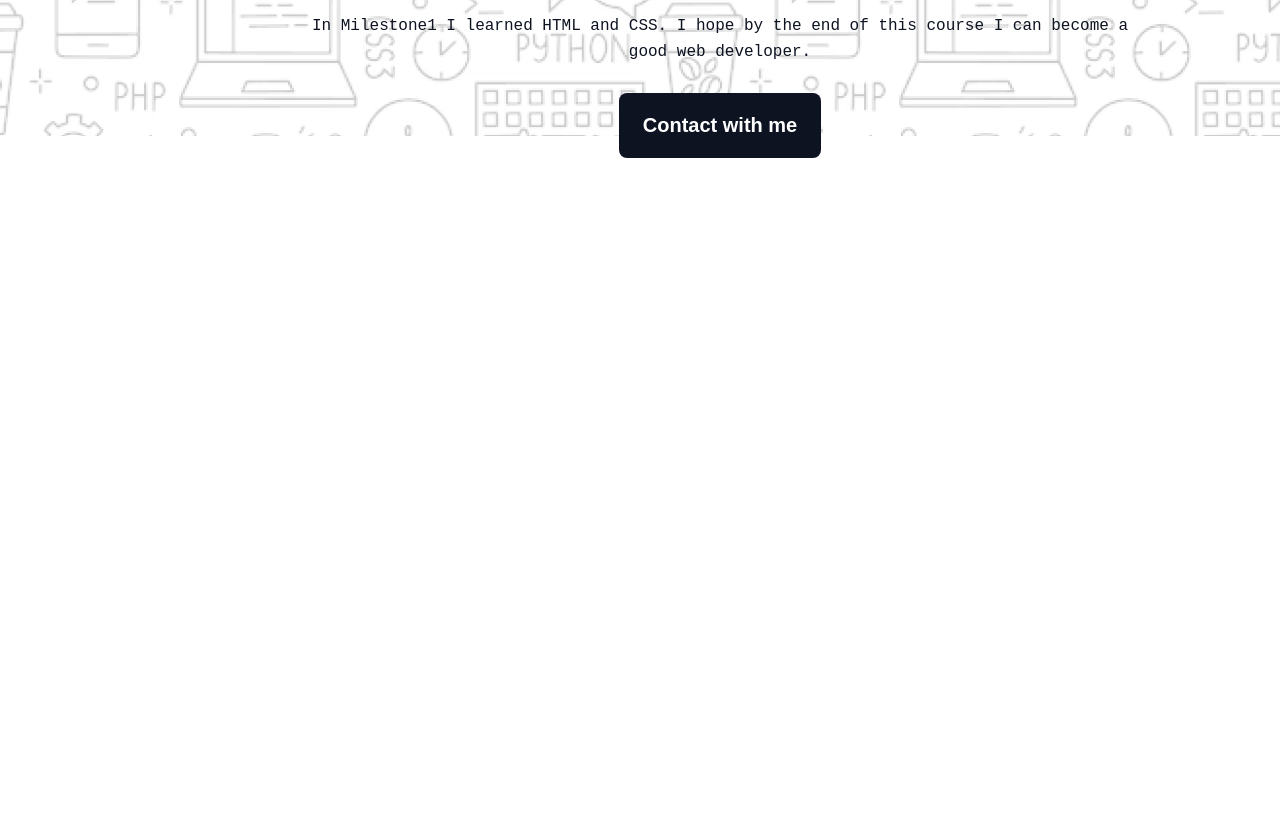
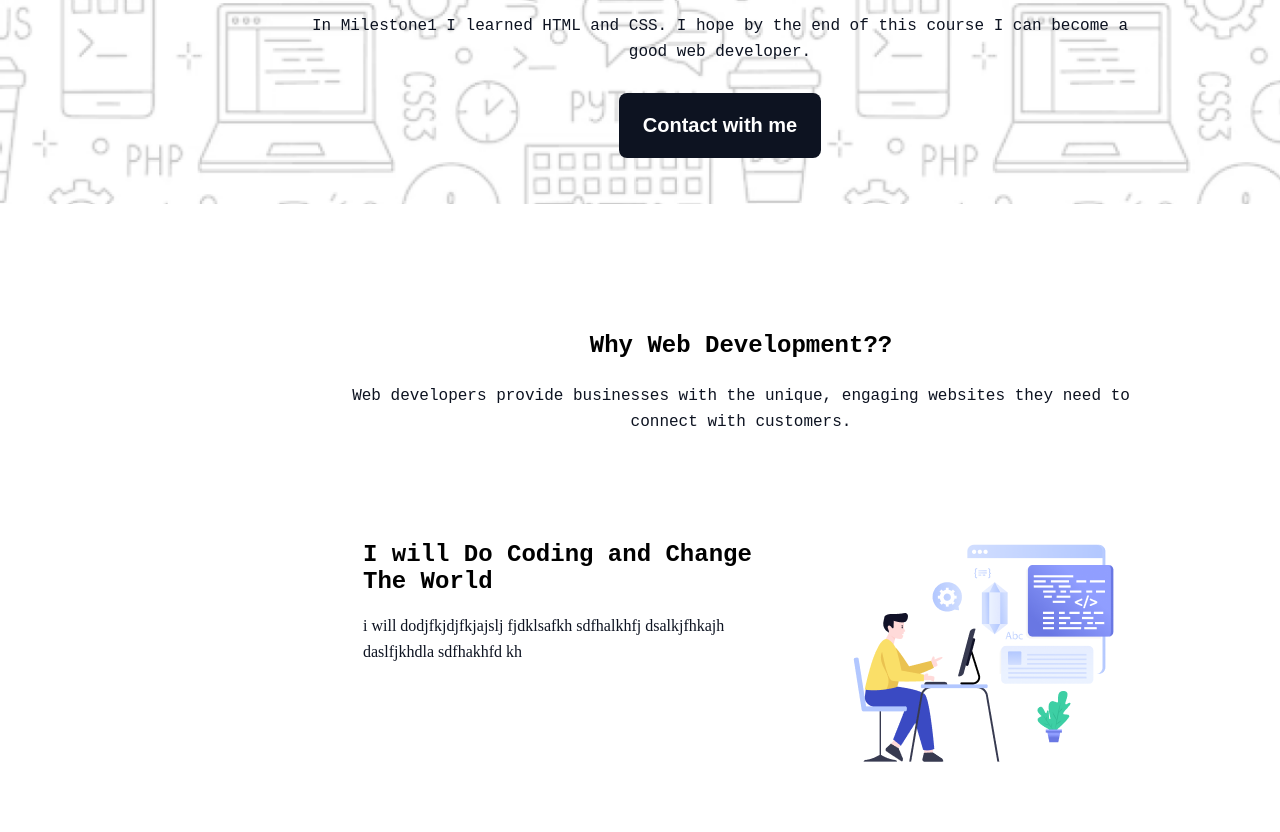
Before and after one commit to babladey275/Assignment-01-web-dev, a plain HTML site: page index.html in a window 1280 px wide. Shown: the part 516-1348 px from the top of the page. Before the commit the page ends 800 px from the top, so only its background shows below. Drawn offline with Linux system fonts and the light colour scheme; a web font is replaced by a local one.

Commit message:
added section container1 & container2 style

```diff
--- a/index.html
+++ b/index.html
@@ -20,7 +20,19 @@
         </div>
     </header>
     <main>
-
+       <section>
+            <div class="section-container1">
+                <h2 class="section-title">Why Web Development??</h2>
+                <p class="section-description">Web developers provide businesses with the unique, engaging websites they need to connect with customers.</p>
+            </div>
+            <div class="section-container2">
+                <div class="sec-container2-content">
+                    <h3 class="sec-container2-title">I will Do Coding and Change The World</h3>
+                    <p class="sec-container2-description">i will dodjfkjdjfkjajslj fjdklsafkh sdfhalkhfj dsalkjfhkajh  daslfjkhdla sdfhakhfd kh</p>
+                </div>
+                <img src="assets/Layer_1.png" alt="">
+            </div>
+       </section>
     </main>
     <footer>
 
--- a/styles/style.css
+++ b/styles/style.css
@@ -13,12 +13,10 @@ body {
 /* banner styles */
 .banner {
     max-width: 1440px;
-    height: 652px;
+    height: 720px;
     background-image: url('../assets/Hero-bg.png');
     background-repeat: no-repeat;
     background-size: cover;
-    display: flex;
-    justify-content: space-between;
 }
 
 .banner-section-container{
@@ -28,7 +26,7 @@ body {
     left: 221px;
     right: 221px;
     top: 157px;
-    bottom: 4507px;
+    bottom: 45px;
     display: flex;
     flex-direction: column;
     justify-content: flex-start;
@@ -73,3 +71,72 @@ body {
     border-radius: 8px;
     border: none;
 }
+
+/* main syles */
+main{
+    max-width: 1140px;
+    margin: 0 auto;
+}
+
+main section{
+    margin-left: 148px;
+    margin-right: 152px;
+    padding: 80px 97px;
+}
+
+.section-container1{
+    margin-left: 292px;
+    margin-right: 296px;
+    position: static;
+    width: 852px;
+    height: 113px;
+    display: flex;
+    flex-direction: column;
+    justify-content: flex-start;
+    align-items: center;
+    margin: 48px 0px;
+}
+
+.section-title{
+    text-align: center;
+}
+
+.section-description{
+    width: 852px;
+    height: 52px;
+    margin: 24px 0px;
+    color: rgb(13, 19, 33);
+    font-size: 16px;
+    font-weight: 400;
+    line-height: 26px;
+    text-align: center;
+}
+
+.section-container2{
+    display: flex;
+    justify-content: space-between;
+    gap: 99PX;
+    padding: 48px;
+}
+
+.sec-container2-content{
+    width: 477px;
+    height: 140px;
+}
+
+.sec-container2-title{
+    width: 390px;
+    height: 72px;
+    font-size: 24px;
+    font-weight: bold;
+}
+
+.sec-container2-description{
+    color: rgb(13, 19, 33);
+    font-family: Azeret Mono;
+    font-size: 16px;
+    font-weight: 400;
+    line-height: 26px;
+    letter-spacing: 0%;
+    text-align: left;
+}
```
